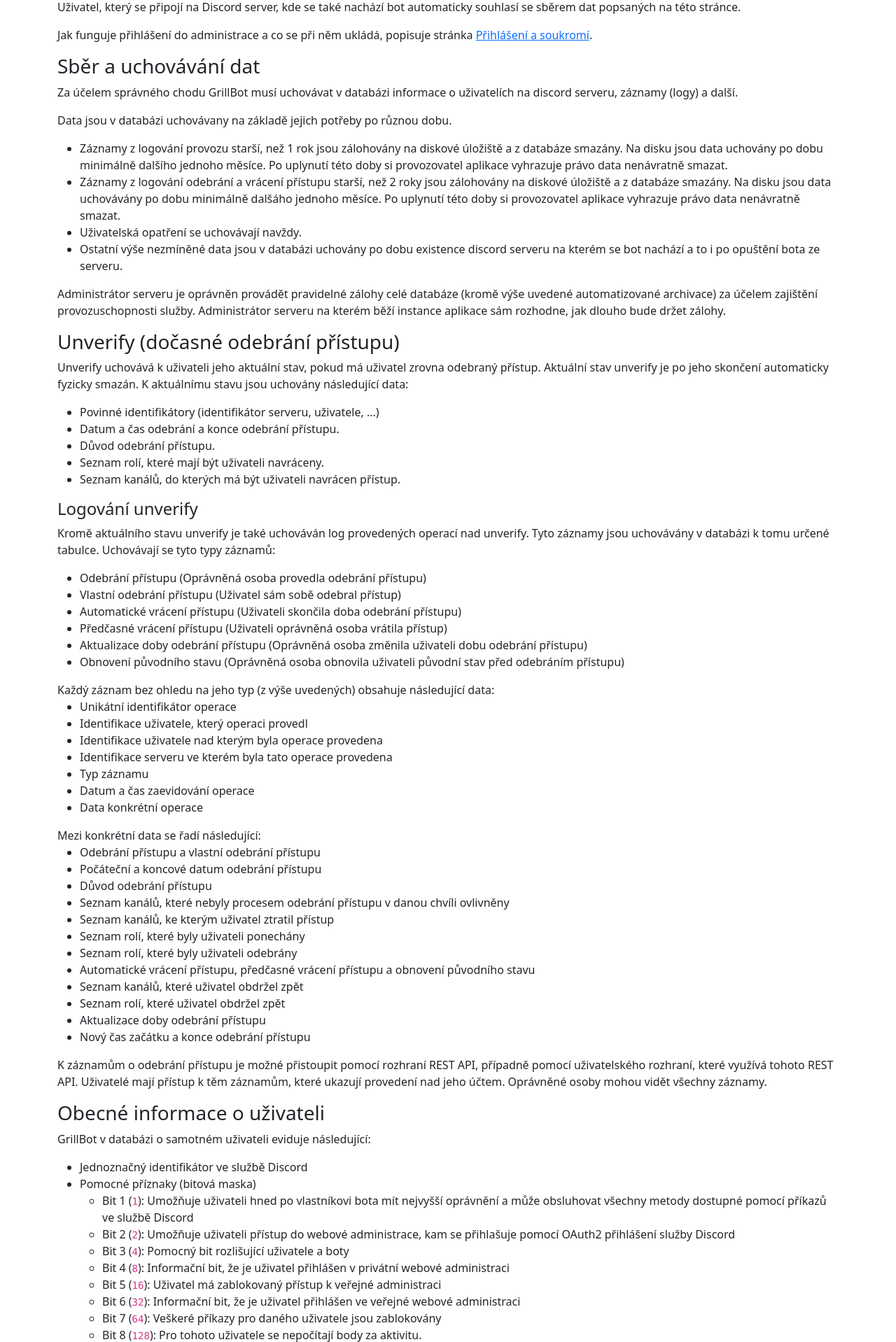
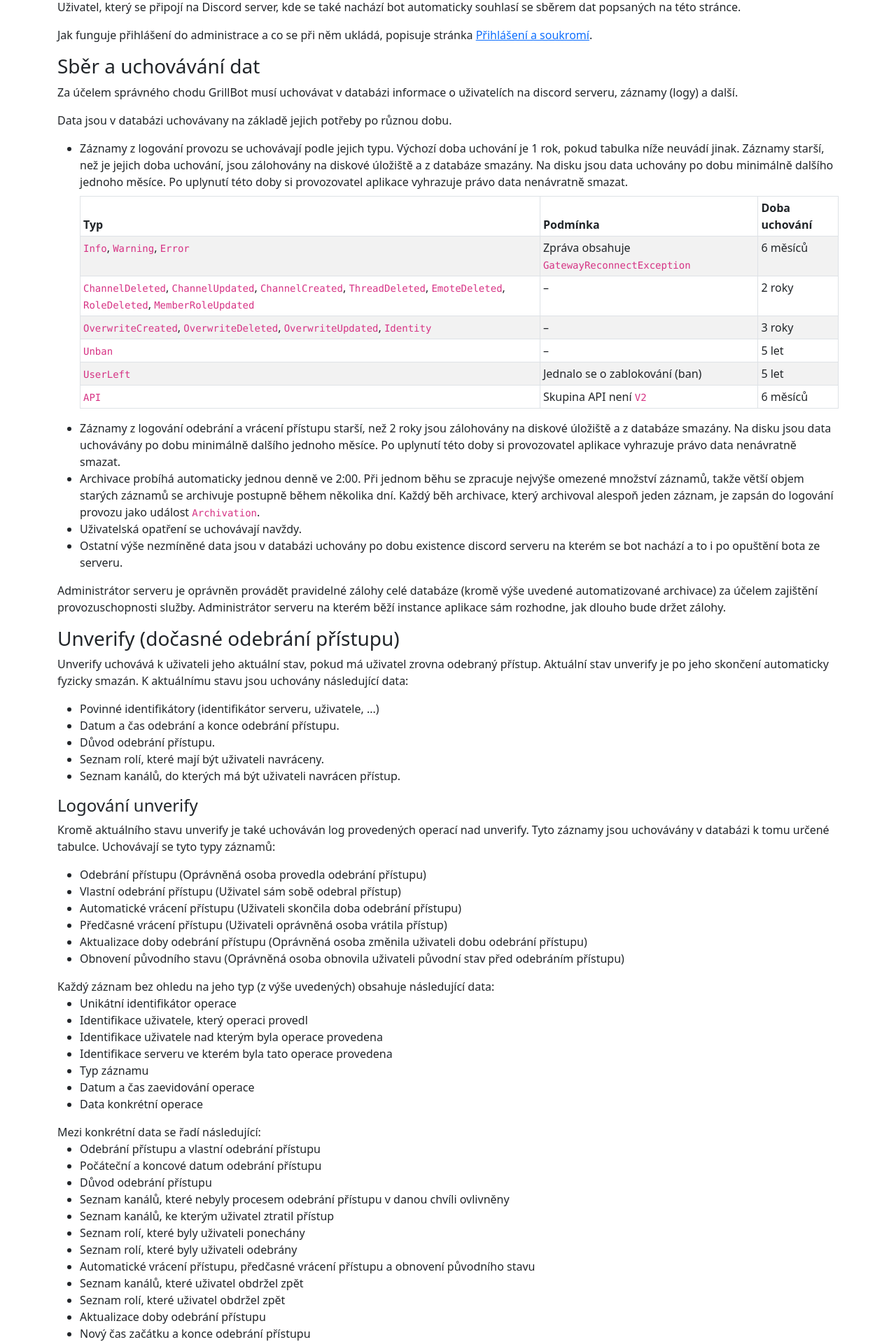
Before and after one commit to GrillBot/grillbot-docs, a Flask app: page /docs/legal in a window 1280 px wide. Shown: the part 194-2112 px from the top of the page at 70% size. Run offline with Flask 3, Linux system fonts and the light colour scheme.

Commit message:
Docs: per-type retention and async archivation
- legal: audit log retention table (default 1 year, 6 months to 5 years per
  type and condition), unverify log records are deleted after archivation,
  new Archivation log type and its description
- privacy: archivation runs are logged themselves
- tasks: one daily ArchivationJob at 02:00 for both logs instead of two jobs
- home page: drop the Rozcestnik link (now Administrace, same URL as the new web)
- AuditLog schema: ArchivationLogs table and the LogItems (Type, CreatedAt) index

Co-Authored-By: Claude Opus 5.5 <noreply@anthropic.com>

```diff
--- a/templates/docs/legal.html
+++ b/templates/docs/legal.html
@@ -25,13 +25,63 @@
     Data jsou v databázi uchovávany na základě jejich potřeby po různou dobu.
 <ul>
     <li>
-        Záznamy z logování provozu starší, než 1 rok jsou zálohovány na diskové úložiště a z databáze smazány. Na disku jsou data uchovány
+        Záznamy z logování provozu se uchovávají podle jejich typu. Výchozí doba uchování je 1 rok, pokud tabulka níže neuvádí jinak.
+        Záznamy starší, než je jejich doba uchování, jsou zálohovány na diskové úložiště a z databáze smazány. Na disku jsou data uchovány
         po dobu minimálně dalšího jednoho měsíce. Po uplynutí této doby si provozovatel aplikace vyhrazuje právo data nenávratně smazat.
+        <table class="table table-striped table-bordered table-sm mt-2">
+            <thead>
+                <tr>
+                    <th>Typ</th>
+                    <th>Podmínka</th>
+                    <th>Doba uchování</th>
+                </tr>
+            </thead>
+            <tbody>
+                <tr>
+                    <td><code>Info</code>, <code>Warning</code>, <code>Error</code></td>
+                    <td>Zpráva obsahuje <code>GatewayReconnectException</code></td>
+                    <td>6 měsíců</td>
+                </tr>
+                <tr>
+                    <td>
+                        <code>ChannelDeleted</code>, <code>ChannelUpdated</code>, <code>ChannelCreated</code>, <code>ThreadDeleted</code>,
+                        <code>EmoteDeleted</code>, <code>RoleDeleted</code>, <code>MemberRoleUpdated</code>
+                    </td>
+                    <td>–</td>
+                    <td>2 roky</td>
+                </tr>
+                <tr>
+                    <td><code>OverwriteCreated</code>, <code>OverwriteDeleted</code>, <code>OverwriteUpdated</code>, <code>Identity</code></td>
+                    <td>–</td>
+                    <td>3 roky</td>
+                </tr>
+                <tr>
+                    <td><code>Unban</code></td>
+                    <td>–</td>
+                    <td>5 let</td>
+                </tr>
+                <tr>
+                    <td><code>UserLeft</code></td>
+                    <td>Jednalo se o zablokování (ban)</td>
+                    <td>5 let</td>
+                </tr>
+                <tr>
+                    <td><code>API</code></td>
+                    <td>Skupina API není <code>V2</code></td>
+                    <td>6 měsíců</td>
+                </tr>
+            </tbody>
+        </table>
     </li>
     <li>
         Záznamy z logování odebrání a vrácení přístupu starší, než 2 roky jsou zálohovány na diskové úložiště a z databáze smazány. Na disku
-        jsou data uchovávány po dobu minimálně dalšáho jednoho měsíce. Po uplynutí této doby si provozovatel aplikace vyhrazuje právo data
+        jsou data uchovávány po dobu minimálně dalšího jednoho měsíce. Po uplynutí této doby si provozovatel aplikace vyhrazuje právo data
         nenávratně smazat.
+    </li>
+    <li>
+        Archivace probíhá automaticky jednou denně ve 2:00. Při jednom běhu se zpracuje nejvýše omezené množství záznamů, takže větší
+        objem starých záznamů se archivuje postupně během několika dní. Každý běh archivace, který archivoval alespoň jeden záznam, je zapsán
+        do logování provozu jako událost <code>Archivation</code>.
     </li>
     <li>
         Uživatelská opatření se uchovávají navždy.
@@ -307,7 +357,7 @@ neukládá kdo takovou pozvánku založil a kdy ji založil.
             <td>Vytvoření/Smazání/Úprava kanálu</td>
         </tr>
         <tr>
-            <td><code>EmojiDeleted</code></td>
+            <td><code>EmoteDeleted</code></td>
             <td>Smazání emotikonu ze serveru.</td>
         </tr>
         <tr>
@@ -365,6 +415,10 @@ neukládá kdo takovou pozvánku založil a kdy ji založil.
         <tr>
             <td><code>Identity</code></td>
             <td>Přihlášení do administrace, odmítnuté přihlášení, odhlášení nebo relace ukončená botem (odebraný přístup).</td>
+        </tr>
+        <tr>
+            <td><code>Archivation</code></td>
+            <td>Proběhla archivace starých záznamů z logování provozu nebo z logování unverify.</td>
         </tr>
     </tbody>
 </table>
@@ -600,6 +654,18 @@ U všech událostí se evidují tyto společné vlastnosti:
         </ul>
         Žádný přístupový token, cookie ani identifikátor relace se do záznamu neukládá.
     </li>
+    <li>
+        Archivace (zapisuje se každý běh archivace logování provozu nebo logování unverify; běhy, které nearchivovaly žádný záznam, se
+        neukládají)
+        <ul>
+            <li>Název procesu (<code>AuditLog</code>, <code>Unverify</code>)</li>
+            <li>Celkový počet archivovaných záznamů</li>
+            <li>Velikost nekomprimovaných JSON dat</li>
+            <li>Velikost komprimovaného archivu</li>
+            <li>Textový report s podrobnostmi</li>
+            <li>Počet a velikost smazaných souborů (volitelně, pouze u přiložených souborů z logování provozu)</li>
+        </ul>
+    </li>
 </ul>
 </p>
 
--- a/templates/docs/privacy.html
+++ b/templates/docs/privacy.html
@@ -42,7 +42,9 @@ k ověření tvé identity a neukládá se (u starších administrací leží ne
     </li>
     <li>
         Volání API se zaznamenávají do logu stejně jako dřív, bez hlaviček s přihlašovacími údaji (<code>Authorization</code>,
-        <code>ApiKey</code>, <code>Cookie</code>). Uchovávání obojího popisují <a href="/docs/legal">Ustanovení</a>.
+        <code>ApiKey</code>, <code>Cookie</code>). Uchovávání obojího popisují <a href="/docs/legal">Ustanovení</a>: záznamy
+        <code>Identity</code> se uchovávají 3 roky, volání API 1 rok (mimo skupinu <code>V2</code> jen 6 měsíců). Poté se záznamy
+        archivují a z databáze smažou; každý takový běh archivace se sám zapíše do logu provozu jako událost <code>Archivation</code>.
     </li>
 </ul>
 
--- a/templates/index.html
+++ b/templates/index.html
@@ -37,6 +37,7 @@
                     </li>
                     <li>
                         <a href="/services/audit-log">AuditLog</a>
+                    </li>
                     <li>
                         <a href="/services/image-processing">ImageProcessing</a>
                     </li>
@@ -101,7 +102,6 @@
 <ul>
     <li><a href="https://grillbot.eu/swagger" target="_blank">Specifikace rozhraní REST API</a></li>
     <li><a href="https://github.com/grillbot" target="_blank">GitHub</a> repozitář se zdrojovými kódy</li>
-    <li><a href="https://grillbot.eu" target="_blank">Rozcestník</a> se základními odkazy</li>
     <li><a href="https://private.grillbot.eu" target="_blank">Administrace</a> pro oprávněné osoby (primárně administrátory bota)</li>
     <li><a href="https://public.grillbot.eu" target="_blank">Administrace</a> určená pro běžné uživatele</li>
     <li><a href="https://docs.grillbot.eu" target="_blank">Tato</a> stránka s dokumentací</li>
```
Also changed, not shown: templates/docs/tasks.html (+5 -2 lines), 1 other file.
